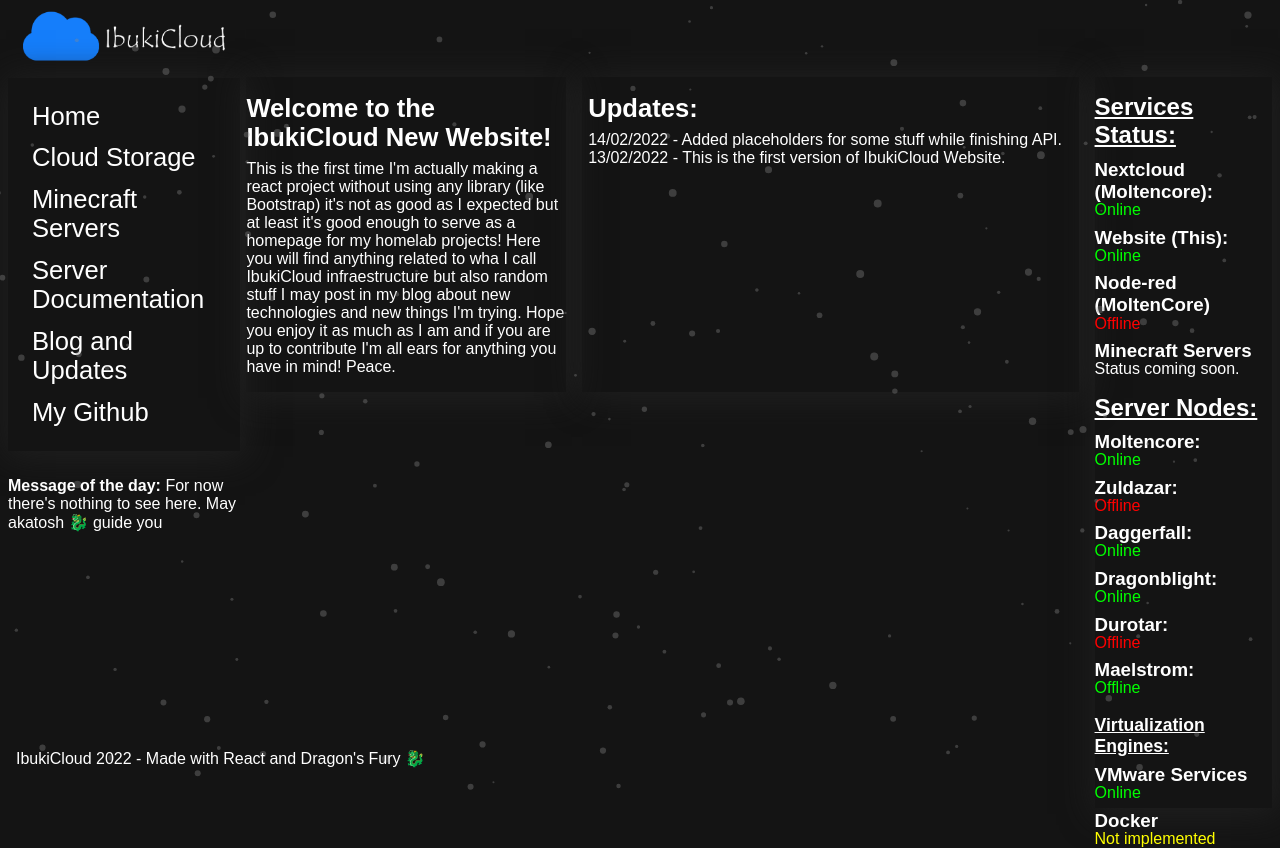
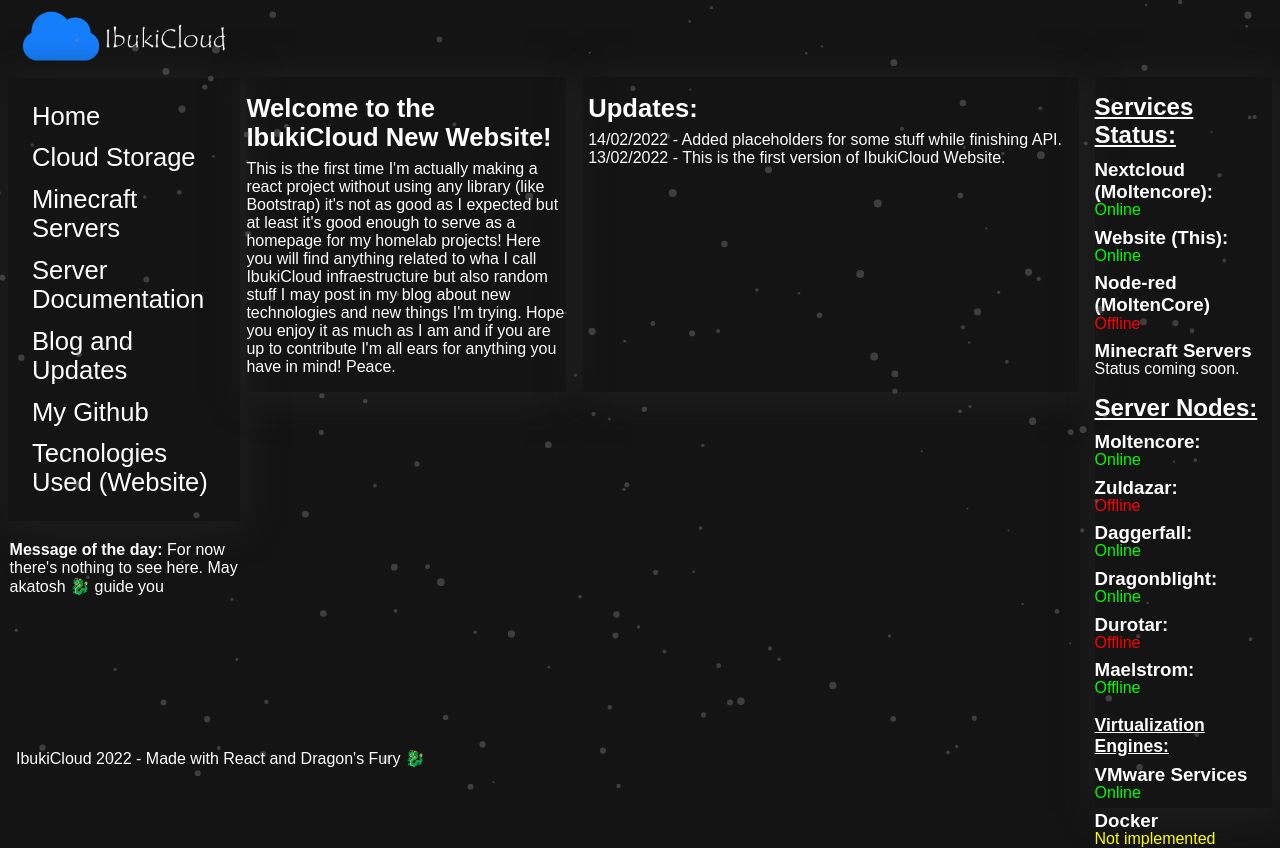
Before and after one commit to luizantoniofx/ibukicloud-mainwebsite, a React (Create React App) app: page / in a window 1280 px wide. Built offline with nearby package versions, Linux system fonts and the light colour scheme.

Commit message:
Added new link in MenuBar for Wordpress Post.

```diff
--- a/src/MenuBar/MenuBar.jsx
+++ b/src/MenuBar/MenuBar.jsx
@@ -15,6 +15,7 @@ export default () => {
             <li><a href='https://github.com/luizantoniofx/ibukicloud-documentation'>Server Documentation</a></li>
             <li><a href='http://blog.ibukicloud.tk:90/'>Blog and Updates</a></li>
             <li><a href='https://github.com/luizantoniofx'>My Github</a></li>
+            <li><a href='http://blog.ibukicloud.tk:90/2022/02/13/technologies-used-website-and-others/'>Tecnologies Used (Website)</a></li>
         </ul>
     </div>
 </div>
--- a/src/app.css
+++ b/src/app.css
@@ -50,7 +50,7 @@
     color: #ffffff;
     padding: 1rem;
     position: absolute;
-    top: 26.8em;
-    left: -0.5em;
+    top: 30.8em;
+    left: -0.4em;
     width: 14.9em
 }
```
